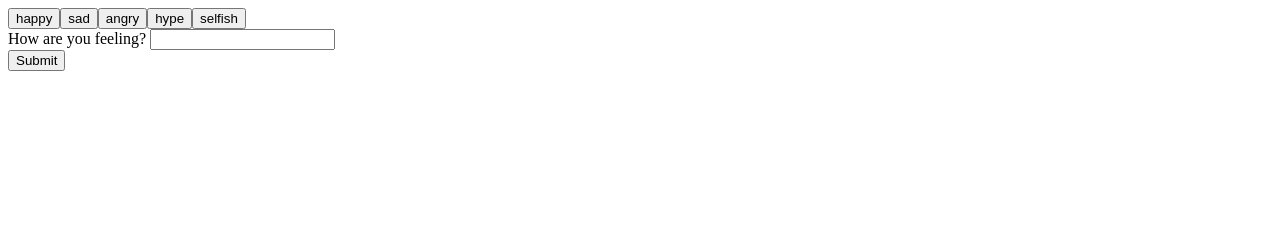
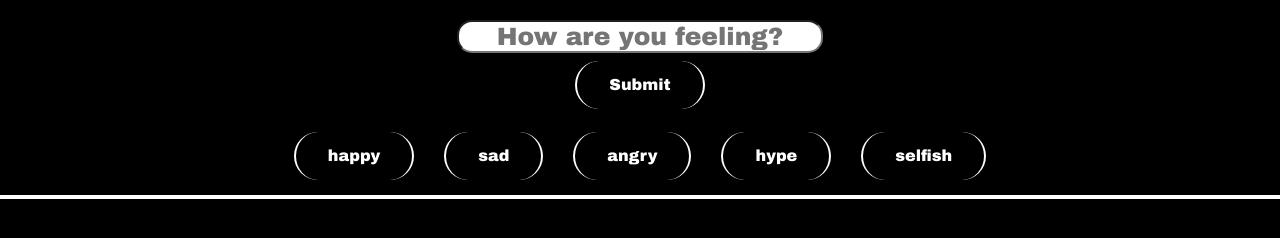
Before and after one commit to CollinPCavallo/giphyapp, a plain HTML site: page index.html in a window 1280 px wide. Drawn offline with nearby package versions, Linux system fonts and the light colour scheme.

Commit message:
Finished

```diff
--- /dev/null
+++ b/assets/css/reset.css
@@ -0,0 +1,48 @@
+/* http://meyerweb.com/eric/tools/css/reset/
+   v2.0 | 20110126
+   License: none (public domain)
+*/
+
+html, body, div, span, applet, object, iframe,
+h1, h2, h3, h4, h5, h6, p, blockquote, pre,
+a, abbr, acronym, address, big, cite, code,
+del, dfn, em, img, ins, kbd, q, s, samp,
+small, strike, strong, sub, sup, tt, var,
+b, u, i, center,
+dl, dt, dd, ol, ul, li,
+fieldset, form, label, legend,
+table, caption, tbody, tfoot, thead, tr, th, td,
+article, aside, canvas, details, embed,
+figure, figcaption, footer, header, hgroup,
+menu, nav, output, ruby, section, summary,
+time, mark, audio, video {
+	margin: 0;
+	padding: 0;
+	border: 0;
+	font-size: 100%;
+	font: inherit;
+	vertical-align: baseline;
+}
+/* HTML5 display-role reset for older browsers */
+article, aside, details, figcaption, figure,
+footer, header, hgroup, menu, nav, section {
+	display: block;
+}
+body {
+	line-height: 1;
+}
+ol, ul {
+	list-style: none;
+}
+blockquote, q {
+	quotes: none;
+}
+blockquote:before, blockquote:after,
+q:before, q:after {
+	content: '';
+	content: none;
+}
+table {
+	border-collapse: collapse;
+	border-spacing: 0;
+}
--- a/assets/css/style.css
+++ b/assets/css/style.css
@@ -1,4 +1,72 @@
-img{
-    height: 250px;
-    width: 250px;
+html{
+    text-align: center;
 }
+body{
+    background: black;
+
+}
+.gifWrap {
+    float: left;
+    margin: 10px;
+    text-align: center;
+    color: white;
+    border: white 2px solid;
+    padding: 5px;
+}
+#addEmotion{
+    display:inline-block;
+    margin:15px;
+    color: white;
+}
+form{
+    text-align: center;
+}
+
+#emotionInput{
+    border-radius: 15px;
+    text-align: center;
+    font-size: 25px;
+    margin: 0 auto;
+    margin-top:20px;
+
+}
+#gifButtons{
+    text-align: center;
+}
+.emotionButton{
+    margin: 15px;
+    color: white;
+    border-bottom: rgb(97, 2, 116) 2px;
+    border-top: rgb(97, 2, 116) 2px;
+
+}
+button, #addEmotion{
+    background: none;
+    border: 2px solid;
+    font: inherit;
+    line-height: 1;
+    margin: 0.5em;
+    padding: 1em 2em;
+    border-radius: 50px;
+    border-bottom: rgb(97, 2, 116) 2px;
+    border-top: rgb(97, 2, 116) 2px;
+  }
+  h4{
+      color: black;
+      font-size: 20px;
+      color: white;
+
+  }
+  h4, button, #addEmotion, .emotionButton, #emotionInput{
+    font-family: 'Archivo Black', sans-serif;
+
+  }
+  #displayGifs{
+      text-align: center;
+      padding-left:75px;
+      border: 2px white solid;
+
+  }
+  #emotions{
+    clear: both;
+  }
--- a/assets/javascript/app.js
+++ b/assets/javascript/app.js
@@ -29,7 +29,7 @@ $(document).ready(function () {
                 //this creates an h4 tag that we will append the rating too
                 var addRating = $("<h4>")
 
-                addRating.append(data.data[i].rating);
+                addRating.append("Rating: " + data.data[i].rating);
 
                 //this creates the img tag and stores 2 data values into the gif, one is a still one is the animated so we can switch between the two(*MAD PROPS TO FERENC)*
                 var gif = $("<img>")
@@ -97,6 +97,10 @@ $(document).ready(function () {
 
     //line to add emotion to array list.
     $("#addEmotion").on("click", function (e) {
+        if ($("#emotionInput").val() === ""){
+            alert("Please Enter an emotion")
+        }
+        else{
 
         topics.push($("#emotionInput").val())
 
@@ -109,6 +113,7 @@ $(document).ready(function () {
         $("#emotionInput").empty()
 
         makeButtons();
+        }
 
 
 
--- a/index.html
+++ b/index.html
@@ -3,22 +3,27 @@
 <head>
     <meta name="viewport" content="width=device-width, initial-scale=1.0">
     <title>Find Your Emotions</title>
+
+    <link rel="stylesheet" type="text/css" href="assets/css/reset.css">
     <link rel="stylesheet" type="text/css" href="assets/css/style.css">
+    <link href="https://fonts.googleapis.com/css?family=Archivo+Black" rel="stylesheet">
     <script src="https://ajax.googleapis.com/ajax/libs/jquery/3.2.1/jquery.min.js"></script>
+
 </head>
 <body>
+
+
+
+    <form id="emotion-form">
+        <label for="emotionInput"></label>
+        <input type="text" id="emotionInput" placeholder="How are you feeling?"><br>
+
+        <input id="addEmotion" type="submit" value="Submit">
+    </form>
     <div id="gifButtons">
 
 
-    </div>
-
-
-    <form id="emotion-form">
-        <label for="emotionInput">How are you feeling?</label>
-        <input type="text" id="emotionInput"><br>
-
-        <input id="addEmotion" type="submit" value="Submit">
-    </form>
+        </div>
     <div id="displayGifs"></div>
     <div id="emotions">
 
```
